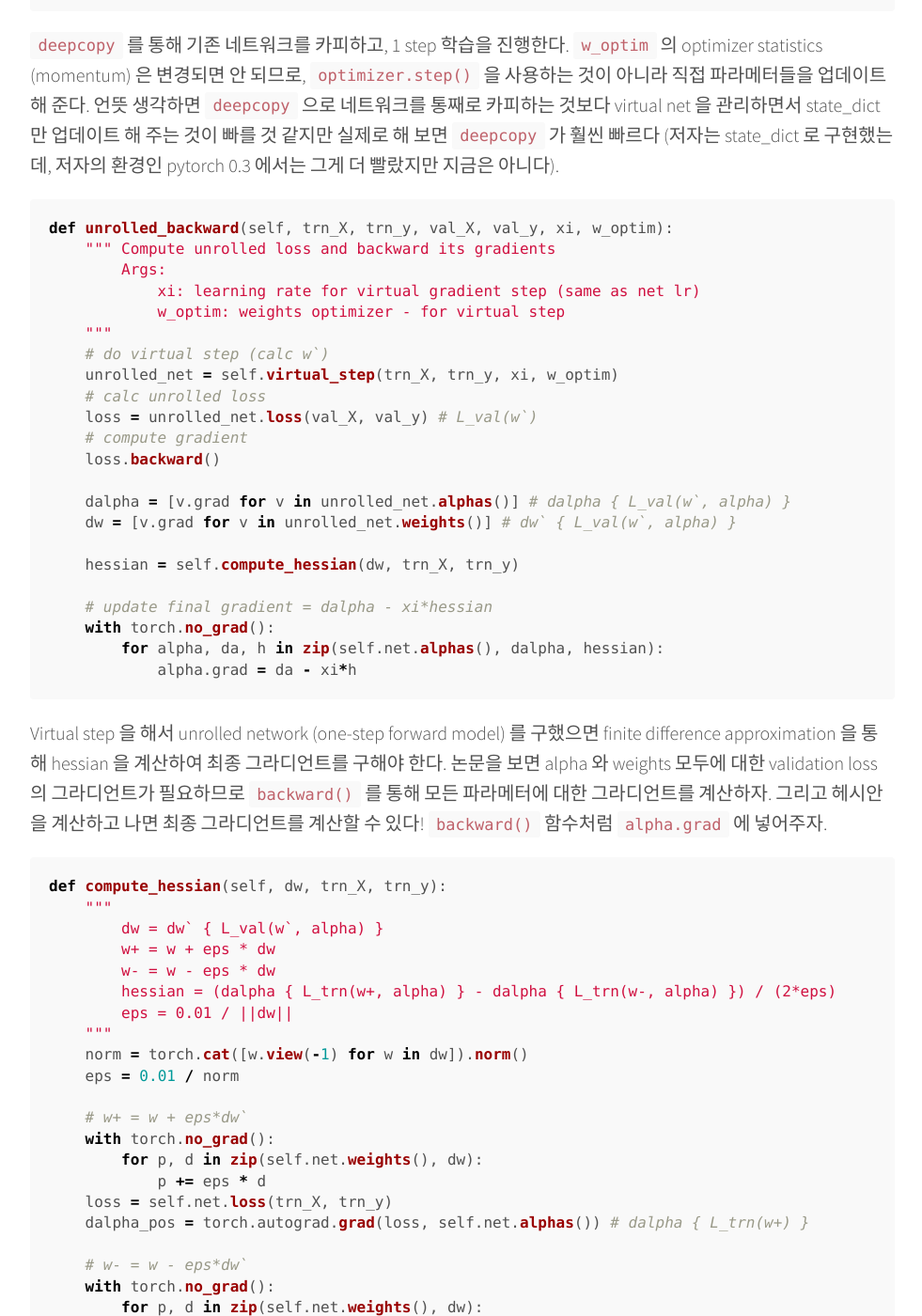
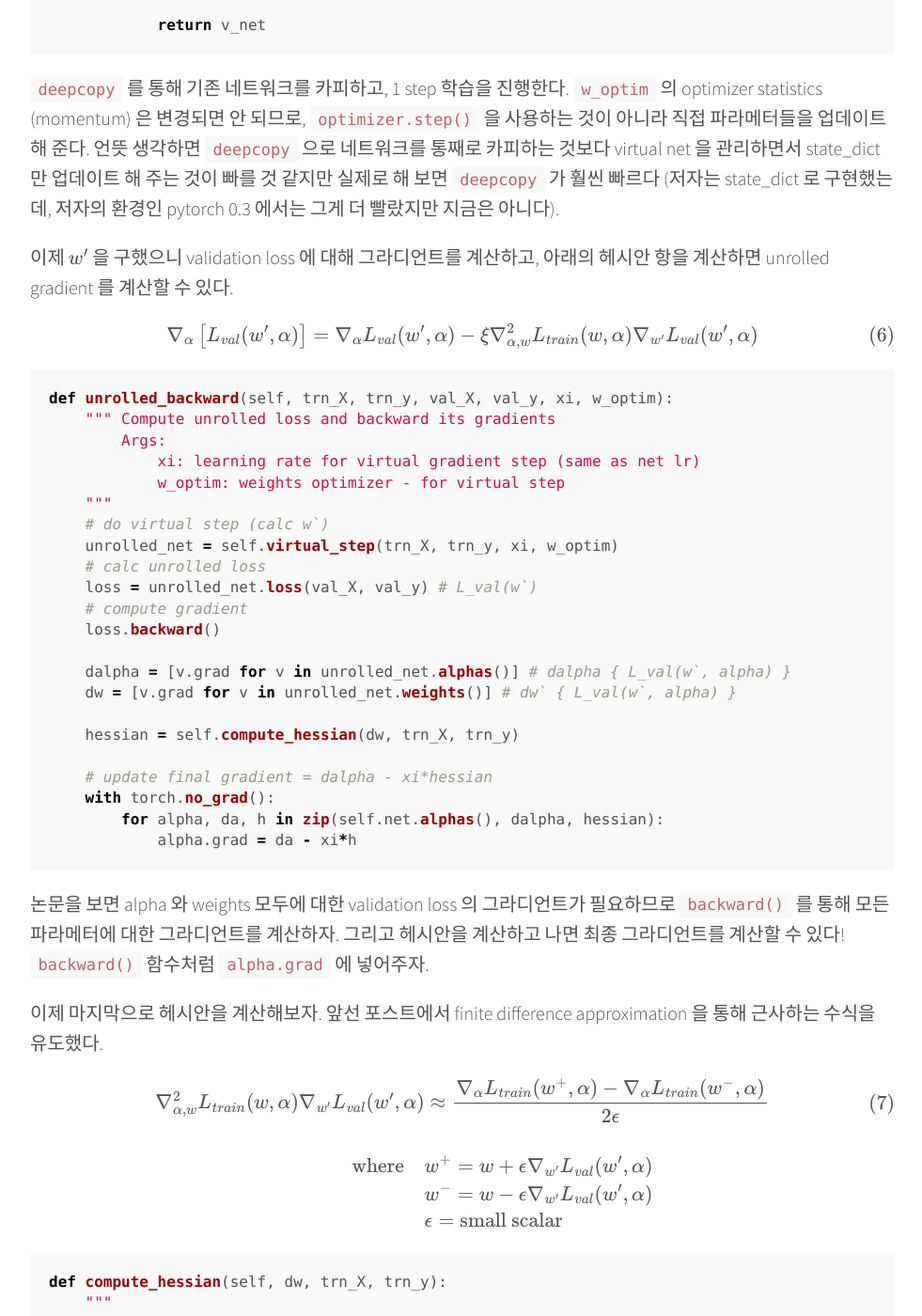
Before and after one commit to khanrc/khanrc.github.io, a Jekyll site: the page built from _posts/2018-12-15-nas-3-darts-tutorial.md, in a window 1280 px wide and 1400 px high, scrolled down 7723 px. Shown: the whole window at 94% size, without its empty margins (148-1129 px from the left). Built offline with Jekyll 4.4.1, drawn with Linux system fonts in a browser that asks for light colours; Markdown is read by kramdown in place of the engine named in the settings; formulas are drawn with MathJax 3; some of the changed text lies outside the part shown.

Commit message:
update: tutorial

````diff
--- a/_posts/2018-12-15-nas-3-darts-tutorial.md
+++ b/_posts/2018-12-15-nas-3-darts-tutorial.md
@@ -269,6 +269,9 @@ class Architect():
 
 architect 는 alpha 의 unrolled gradient 를 계산하기 위한 클래스다. 복잡해 보일 수 있지만 논문에 나온 수식을 충실히 따라가면서 구현하면 된다. Unrolled gradient 를 계산하기 위해서 가장 먼저 구해야 할 것이 virtual step $w'$ (1-step forward model) 이다.
 
+$$w'= w-\xi \nabla_w L_{train}(w,\alpha)$$
+
+
 ```python
 def virtual_step(self, trn_X, trn_y, xi, w_optim):
     """
@@ -305,6 +308,15 @@ def virtual_step(self, trn_X, trn_y, xi, w_optim):
 
 `deepcopy` 를 통해 기존 네트워크를 카피하고, 1 step 학습을 진행한다. `w_optim` 의 optimizer statistics (momentum) 은 변경되면 안 되므로, `optimizer.step()` 을 사용하는 것이 아니라 직접 파라메터들을 업데이트 해 준다. 언뜻 생각하면 `deepcopy` 으로 네트워크를 통째로 카피하는 것보다 virtual net 을 관리하면서 state_dict 만 업데이트 해 주는 것이 빠를 것 같지만 실제로 해 보면 `deepcopy` 가 훨씬 빠르다 (저자는 state_dict 로 구현했는데, 저자의 환경인 pytorch 0.3 에서는 그게 더 빨랐지만 지금은 아니다).
 
+이제 $w'$ 을 구했으니 validation loss 에 대해 그라디언트를 계산하고, 아래의 헤시안 항을 계산하면 unrolled gradient 를 계산할 수 있다.
+
+$$
+\nabla_\alpha\left[ L_{val}(w',\alpha) \right] =
+\nabla_\alpha L_{val}(w',\alpha)
+- \xi \nabla^2_{\alpha,w} L_{train}(w,\alpha) \nabla_{w'} L_{val} (w', \alpha)
+\tag{6}
+$$
+
 ```python
 def unrolled_backward(self, trn_X, trn_y, val_X, val_y, xi, w_optim):
     """ Compute unrolled loss and backward its gradients
@@ -330,7 +342,20 @@ def unrolled_backward(self, trn_X, trn_y, val_X, val_y, xi, w_optim):
             alpha.grad = da - xi*h
 ```
 
-Virtual step 을 해서 unrolled network (one-step forward model) 를 구했으면 finite difference approximation 을 통해 hessian 을 계산하여 최종 그라디언트를 구해야 한다. 논문을 보면 alpha 와 weights 모두에 대한 validation loss 의 그라디언트가 필요하므로 `backward()` 를 통해 모든 파라메터에 대한 그라디언트를 계산하자. 그리고 헤시안을 계산하고 나면 최종 그라디언트를 계산할 수 있다! `backward()` 함수처럼 `alpha.grad` 에 넣어주자.
+논문을 보면 alpha 와 weights 모두에 대한 validation loss 의 그라디언트가 필요하므로 `backward()` 를 통해 모든 파라메터에 대한 그라디언트를 계산하자. 그리고 헤시안을 계산하고 나면 최종 그라디언트를 계산할 수 있다! `backward()` 함수처럼 `alpha.grad` 에 넣어주자.
+
+이제 마지막으로 헤시안을 계산해보자. 앞선 포스트에서 finite difference approximation 을 통해 근사하는 수식을 유도했다.
+
+$$
+\begin{align}
+\nabla^2_{\alpha,w} L_{train}(w,\alpha) \nabla_{w'} L_{val} (w', \alpha) &\approx \frac{\nabla_\alpha L_{train}(w^+,\alpha) - \nabla_\alpha L_{train}(w^-,\alpha)}{2\epsilon} \tag{7} \\\\
+\text{where} \quad
+&w^+=w+\epsilon \nabla_{w'} L_{val}(w',\alpha) \\
+&w^-=w-\epsilon \nabla_{w'}L_{val}(w',\alpha) \\
+&\epsilon=\text{small scalar}
+\end{align}
+$$
+
 
 ```python
 def compute_hessian(self, dw, trn_X, trn_y):
@@ -367,7 +392,9 @@ def compute_hessian(self, dw, trn_X, trn_y):
     return hessian
 ```
 
-헤시안도 논문의 수식을 그대로 구현하면 된다. $w^+$ 를 먼저 계산한 다음에 그라디언트를 구하고, $w^-$ 를 계산한 다음 또 그라디언트를 구한다. 네트워크의 가중치는 원래대로 복구해 두고, 헤시안을 계산하여 리턴한다.
+논문의 수식을 그대로 구현하였다. $w^+$ 를 먼저 계산한 다음에 그라디언트를 구하고, $w^-$ 를 계산한 다음 또 그라디언트를 구한다. 네트워크의 가중치는 원래대로 복구해 두고, 헤시안을 계산하여 리턴한다.
+
+> 정확히 말하면 위 값이 헤시안은 아니다. 수식을 유도하는 부분을 보면 헤시안을 우리가 원하는 형태로 변형하는데, 그 변형된 값에 해당한다 (식 7). 이 포스트에서는 편의상 헤시안이라고 부른다.
 
 #### alpha 학습
 
@@ -680,6 +707,8 @@ Fashion-MNIST 에 대한 TensorBoard 그래프다. 파란색이 search, 회색
 
 ## Not covered here
 
+본 튜토리얼에서 다루지 않은 내용이 몇 가지 있다:
+
 - RNN
   - RNN 은 여기서 따로 다루지 않았으며, github repo 에도 RNN 은 구현하지 않았다. 디테일한 부분을 제외하고는 동일하다.
 - Tensorboard
````
Also changed, not shown: other parts of _posts/2018-12-15-nas-3-darts-tutorial.md (+2 -2 lines).
